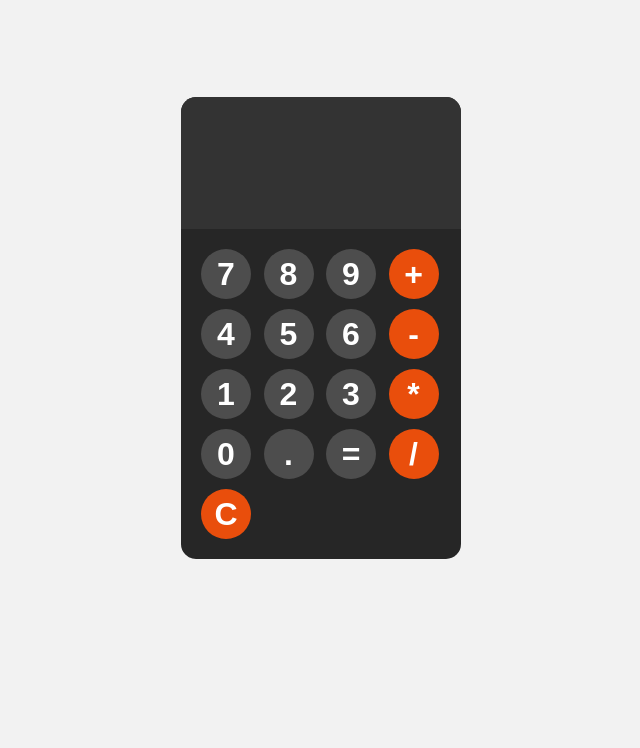
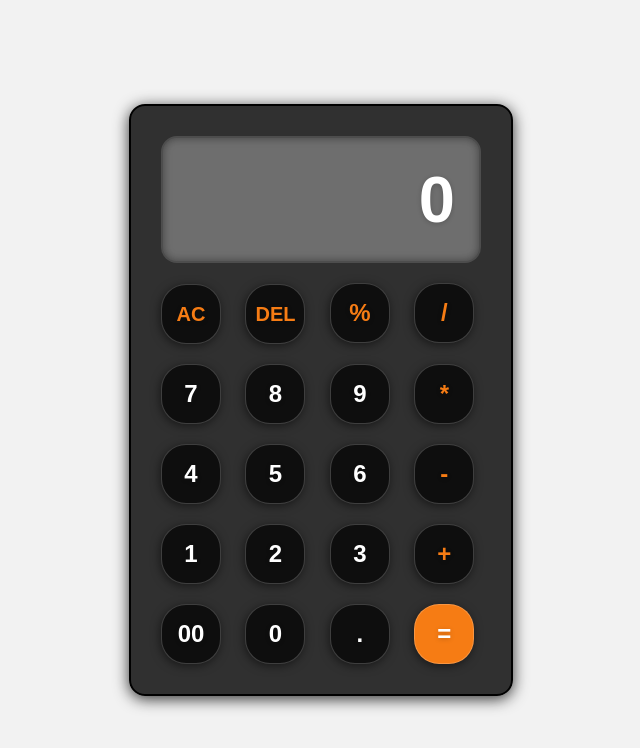
Before and after one commit to nency09/Task3, a plain HTML site: page index.html in a window 1280 px wide. Shown: the whole page, without its empty margins (319-959 px from the left). Drawn offline with Linux system fonts and the light colour scheme.

Commit message:
add new feature

```diff
--- a/index.html
+++ b/index.html
@@ -1,38 +1,51 @@
 <!DOCTYPE html>
 <html lang="en">
+
 <head>
     <meta charset="UTF-8">
     <meta name="viewport" content="width=device-width, initial-scale=1.0">
     <title>Document</title>
     <link rel="stylesheet" href="style.css">
 </head>
+
 <body>
-    <div id="calculator">
-        <input id="display" readonly>
-        <div id="keys">
-            <button onclick="appendToDisplay('7')">7</button>
-            <button onclick="appendToDisplay('8')">8</button>
-            <button onclick="appendToDisplay('9')">9</button>
-            <button onclick="appendToDisplay('+')" class="operator-btn">+</button>
+    <div class="calculator">
+        <input type="text" placeholder="0" id="inputBox" readonly>
+        <div>
+            <button class="operator ac">AC</button>
+            <button class="operator del">DEL</button>
+            <button class="operator ">%</button>
+            <button class="operator ">/</button>
+        </div>
+        <div>
+            <button>7</button>
+            <button>8</button>
+            <button>9</button>
+            <button class="operator ">*</button>
+        </div>
 
-            <button onclick="appendToDisplay('4')">4</button>
-            <button onclick="appendToDisplay('5')">5</button>
-            <button onclick="appendToDisplay('6')">6</button>
-            <button onclick="appendToDisplay('-')" class="operator-btn">-</button>
+        <div>
+            <button>4</button>
+            <button>5</button>
+            <button>6</button>
+            <button class="operator ">-</button>
+        </div>
 
-            <button onclick="appendToDisplay('1')">1</button>
-            <button onclick="appendToDisplay('2')">2</button>
-            <button onclick="appendToDisplay('3')">3</button>
-            <button onclick="appendToDisplay('*')" class="operator-btn">*</button>
+        <div>
+            <button>1</button>
+            <button>2</button>
+            <button>3</button>
+            <button class="operator ">+</button>
+        </div>
 
-            <button onclick="appendToDisplay('0')">0</button>
-            <button onclick="appendToDisplay('.')">.</button>
-            <button onclick="calculate()">=</button>
-            <button onclick="appendToDisplay('/')" class="operator-btn">/</button>
-
-            <button onclick="clearDisplay()" class="operator-btn">C</button>
+        <div>
+            <button>00</button>
+            <button>0</button>
+            <button>.</button>
+            <button class="equalBtn ">=</button>
         </div>
     </div>
     <script src="index.js"></script>
 </body>
+
 </html>
--- a/index.js
+++ b/index.js
@@ -1,4 +1,31 @@
-const display=document.getElementById("display");
+let display=document.getElementById("inputBox");
+let buttons = document.querySelectorAll('button');
+let buttonArray = Array.from(buttons);
+let string = '';
+buttonArray.forEach(btn =>{
+    btn.addEventListener('click',(e)=>{
+
+        if(e.target.innerHTML == 'DEL'){
+            string = string.substring(0,string.length-1);
+            display.value = string;
+        }
+        else if(e.target.innerHTML =='AC'){
+            string ='';
+            display.value = string;
+        }
+        else if(e.target.innerHTML =='='){
+            string = eval(string);
+            display.value = string;
+        }
+        else{
+            string += e.target.innerHTML;
+            display.value = string;
+        }
+
+    });
+});
+
+
 
 function appendToDisplay(input){
 display.value += input;
--- a/style.css
+++ b/style.css
@@ -1,57 +1,66 @@
+*{
+    margin: 0;
+    padding: 0;
+    box-sizing: border-box;
+    font-family: sans-serif;
+    font-weight: bold;
+}
 body{
-    margin-top: 10;
+    width: 100%;
+    height: 100vh;
     display: flex;
     justify-content: center;
     align-items: center;
-    height: 80vh;
     background-color: hsl(0, 0%, 95%);
+    background-size: cover;
 }
-#calculator{
-    font-family: Arial, sans-serif;
-    background-color: hsl(0, 0%, 15%);
-    border-radius: 15px;
-    max-width: 500px;
-    overflow: hidden;
+.calculator{
+    padding: 20px;
+    border: 2px solid #000;
+    background-color: rgba(0, 0,0, 0.8);
+    border-radius: 16px;
+    box-shadow: 0px 3px 15px rgba(0, 0,0, 0.8);
 }
-#display{
-    width: 240px;
-    padding: 20px;
-    font-size: 5rem;
-    text-align: left;
-    border: none;
-    background-color: hsl(0, 0%, 20%);
-    color: white;
+input{
+    width: 320px;
+    padding: 24px;
+    margin: 10px;
+    background: rgba(255, 255, 255, 0.3);
+    box-shadow: inset 0px 0px 8px rgba(0, 0,0, 0.4);
+    font-size: 65px;
+    text-align: right;
+    color: #fff;
+    border: solid 2px rgba(0, 0,0, 0.3);
+    border-radius: 16px;
+    text-shadow: 0px 1px 5px rgba(0, 0,0, 0.2);
+}
+input::placeholder{
+    color: #fff;
+}
 
-}
-#keys{
-    display: grid;
-    grid-template-columns: repeat(4,1fr);
-    gap: 10px;
-    padding: 20px;
-}
 button{
-    width: 50px;
-    height: 50px;
-    border-radius: 40px;
-    border: none;
-    background-color: hsl(0, 0%, 30%);
-    color: white;
-    font-size: 2rem;
-    font-weight: bold;
+    width: 60px;
+    height: 60px;
+    margin: 10px;
+    border-radius: 25px;
+    background: rgba(0, 0,0, 0.7);
+    border: solid 1px rgba(255, 255, 255, 0.2);
+    text-shadow: 0px 1px 5px rgba(0, 0,0, 0.2);
+    box-shadow:-1px 2px 10px rgba(0, 0,0, 0.5) ;
+    color: #fff;
+    font-size: 24px;
     cursor: pointer;
 }
+.ac, .del{
+    font-size: 20px;
+}
 button:hover{
-    background-color: hsl(0, 0%, 40%);
+    color: #fff;
+    background-color:#f67c14;
 }
-button:active{
-    background-color: hsl(0, 0%, 50%);
+.equalBtn{
+    background-color:#f67c14;
 }
-.operator-btn{
-    background-color: hsl(18, 90%, 48%);
+.operator{
+    color:#f67c14;
 }
-.operator-btn:hover{
-    background-color: hsl(18, 90%, 58%);
-}
-.operator-btn:active{
-    background-color: hsl(18, 90%, 68%);
-}
```
